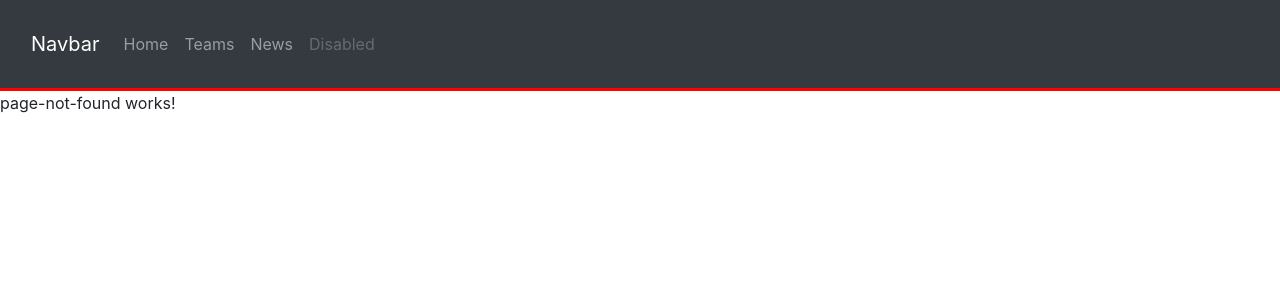
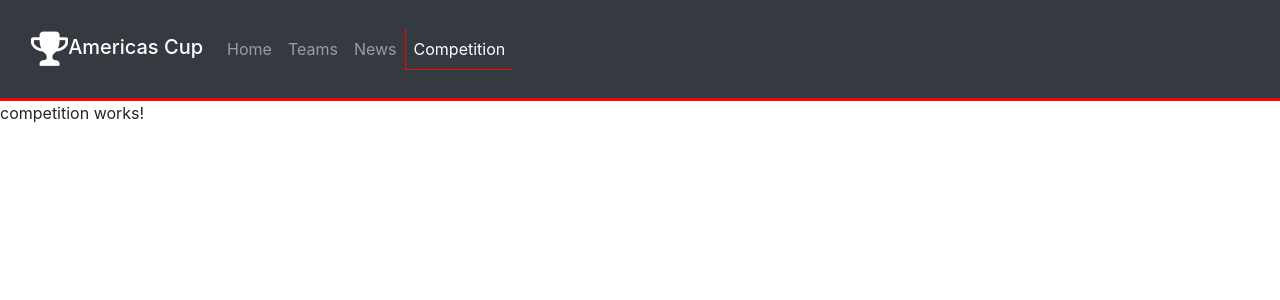
Before and after one commit to johnj974/americas-cup, an Angular app: page /competition in a window 1280 px wide. Before the commit this address led to /not-found. Shown: the top 300 px of the page. Built offline with nearby package versions, Linux system fonts and the light colour scheme.

Commit message:
competition component added

```diff
--- a/src/app/app-routing.module.ts
+++ b/src/app/app-routing.module.ts
@@ -1,5 +1,6 @@
 import { NgModule } from '@angular/core';
 import { RouterModule, Routes } from '@angular/router';
+import { CompetitionComponent } from './competition/competition.component';
 import { LandingComponent } from './landing/landing.component';
 import { NewsComponent } from './news/news.component';
 import { PageNotFoundComponent } from './page-not-found/page-not-found.component';
@@ -9,6 +10,7 @@ const appRoutes: Routes = [
   { path: '', component: LandingComponent },
   { path: 'teams', component: TeamsComponent },
   { path: 'news', component: NewsComponent },
+  { path: "competition", component: CompetitionComponent},
   { path: 'not-found', component: PageNotFoundComponent },
   { path: '**', redirectTo: '/not-found', pathMatch: 'full' },
 ];
--- a/src/app/app.module.ts
+++ b/src/app/app.module.ts
@@ -8,6 +8,7 @@ import { TeamsComponent } from './teams/teams.component';
 import { AppRoutingModule } from './app-routing.module';
 import { PageNotFoundComponent } from './page-not-found/page-not-found.component';
 import { NewsComponent } from './news/news.component';
+import { CompetitionComponent } from './competition/competition.component';
 
 @NgModule({
   declarations: [
@@ -17,6 +18,7 @@ import { NewsComponent } from './news/news.component';
     TeamsComponent,
     PageNotFoundComponent,
     NewsComponent,
+    CompetitionComponent,
   ],
   imports: [BrowserModule, AppRoutingModule],
   providers: [],
--- /dev/null
+++ b/src/app/competition/competition.component.html
@@ -0,0 +1 @@
+<p>competition works!</p>
--- /dev/null
+++ b/src/app/competition/competition.component.ts
@@ -0,0 +1,15 @@
+import { Component, OnInit } from '@angular/core';
+
+@Component({
+  selector: 'app-competition',
+  templateUrl: './competition.component.html',
+  styleUrls: ['./competition.component.css']
+})
+export class CompetitionComponent implements OnInit {
+
+  constructor() { }
+
+  ngOnInit(): void {
+  }
+
+}
--- a/src/app/navbar/navbar.component.html
+++ b/src/app/navbar/navbar.component.html
@@ -1,6 +1,8 @@
 <nav class="navbar navbar-expand-lg navbar-dark bg-dark py-4">
   <div class="container-fluid">
-    <a class="navbar-brand" href="#">Navbar</a>
+    <span class="navbar-brand mb-0 h1"
+      ><i class="fa fa-2x fa-trophy align-middle"></i>Americas Cup</span
+    >
     <button
       class="navbar-toggler"
       type="button"
@@ -27,14 +29,8 @@
         <li class="nav-item" routerLinkActive="active">
           <a class="nav-link" routerLink="news">News</a>
         </li>
-        <li class="nav-item">
-          <a
-            class="nav-link disabled"
-            href="#"
-            tabindex="-1"
-            aria-disabled="true"
-            >Disabled</a
-          >
+        <li class="nav-item" routerLinkActive="active">
+          <a class="nav-link" routerLink="competition">Competition</a>
         </li>
       </ul>
     </div>
--- a/src/styles.css
+++ b/src/styles.css
@@ -1,4 +1,5 @@
 /* You can add global styles to this file, and also import other style files */
+
 * {
   box-sizing: border-box;
   /* quick solution to hide overflow */
```
Also changed, not shown: src/app/competition/competition.component.css (added).
